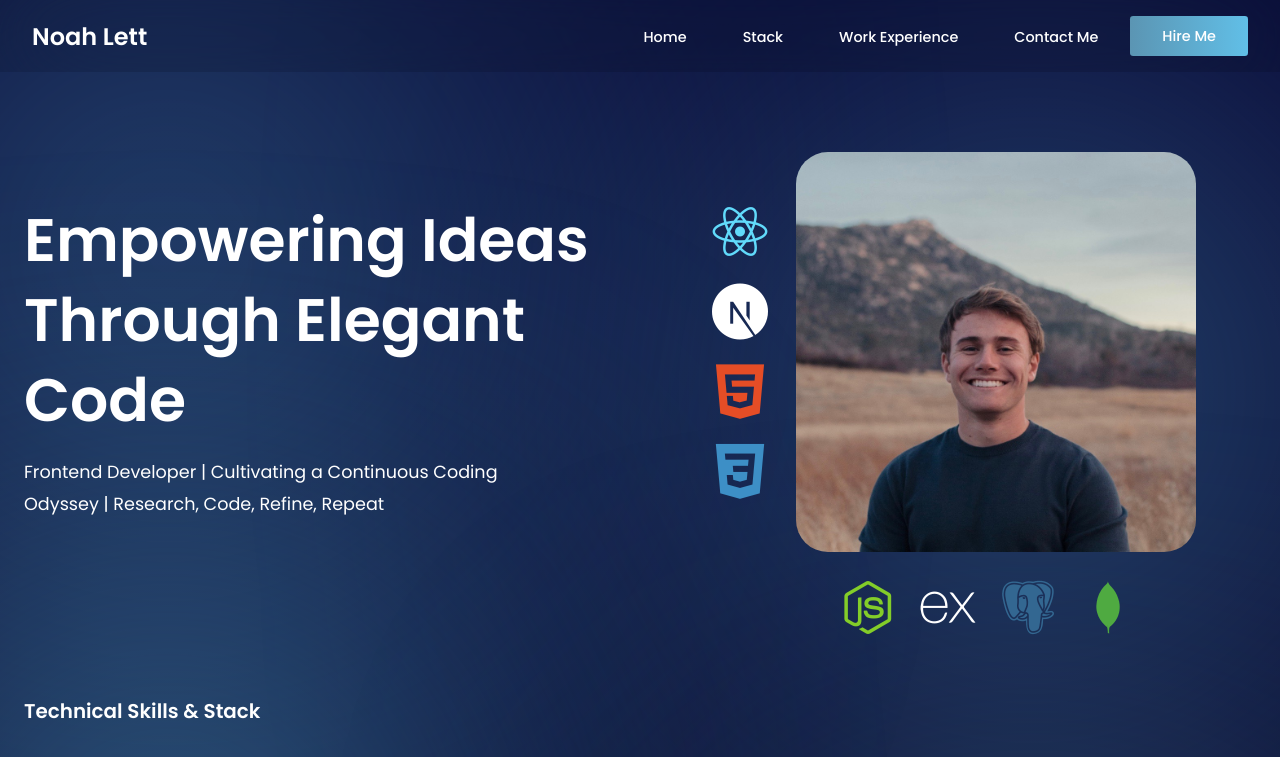
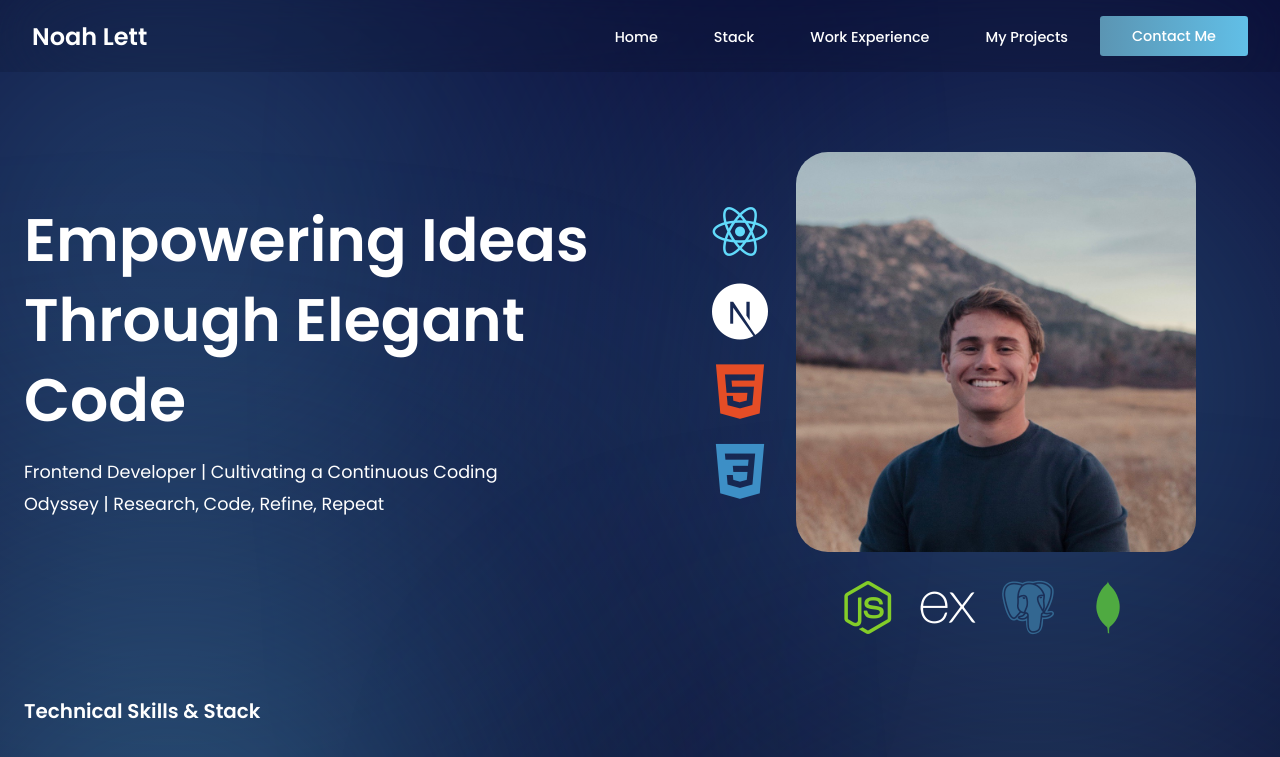
Before and after one commit to NoahLett/my-portfolio, a React (Vite) app: page / in a window 1280 px wide. Shown: the top 757 px of the page. Built offline with nearby package versions, Linux system fonts and the light colour scheme.

Commit message:
Added smooth scrolling functionality

```diff
--- a/src/components/ContactMe/ContactMe.jsx
+++ b/src/components/ContactMe/ContactMe.jsx
@@ -5,7 +5,7 @@ import ContactForm from './ContactForm/ContactForm';
 
 const ContactMe = () => {
   return (
-    <div className='contact-container'>
+    <div id='contact' className='contact-container'>
         <h5>Contact Me</h5>
 
         <div className='contact-content'>
--- a/src/components/Experience/Experience.jsx
+++ b/src/components/Experience/Experience.jsx
@@ -36,7 +36,7 @@ const Experience = () => {
   };
 
   return (
-    <div className='experience-container'>
+    <div id='experience' className='experience-container'>
         <h5>Professional Experience</h5>
 
         <div className='experience-content'>
--- a/src/components/Hero/Hero.jsx
+++ b/src/components/Hero/Hero.jsx
@@ -3,7 +3,7 @@ import './Hero.css';
 
 const Hero = () => {
   return (
-    <section className='hero-container'>
+    <section id='home' className='hero-container'>
         <div className='hero-content'>
             <h2 className=''>Empowering Ideas Through Elegant Code</h2>
             <p>Frontend Developer | Cultivating a Continuous Coding Odyssey | Research, Code, Refine, Repeat</p>
--- a/src/components/Navbar/MobileNav/MobileNav.jsx
+++ b/src/components/Navbar/MobileNav/MobileNav.jsx
@@ -2,6 +2,14 @@ import React from 'react';
 import './MobileNav.css';
 
 const MobileNav = ({ isOpen, toggleMenu }) => {
+
+  const scrollToSection = (sectionId) => {
+    const section = document.getElementById(sectionId);
+    if (section) {
+      section.scrollIntoView({ behavior: 'smooth', block: 'center' });
+    }
+  };
+
   return (
     <>
       <div className={`mobile-menu ${isOpen ? 'active' : ''}`} onClick={toggleMenu}>
@@ -9,19 +17,19 @@ const MobileNav = ({ isOpen, toggleMenu }) => {
             <h1 className='mobilenav-title'>Noah Lett</h1>
             <ul>
                 <li>
-                    <a className='menu-item'>Home</a>
+                    <a className='menu-item' onClick={() => scrollToSection('home')}>Home</a>
                 </li>
                 <li>
-                    <a className='menu-item'>Stack</a>
+                    <a className='menu-item' onClick={() => scrollToSection('stack')}>Stack</a>
                 </li>
                 <li>
-                    <a className='menu-item'>Work Experience</a>
+                    <a className='menu-item' onClick={() => scrollToSection('experience')}>Work Experience</a>
                 </li>
                 <li>
-                    <a className='menu-item'>Contact Me</a>
+                    <a className='menu-item' onClick={() => scrollToSection('projects')}>My Projects</a>
                 </li>
 
-                <button className='contact-btn' onClick={()=> {}}>Click Me</button>
+                <button className='contact-btn' onClick={()=> scrollToSection('contact')}>Contact Me</button>
             </ul>
         </div>
       </div>
--- a/src/components/Navbar/Navbar.jsx
+++ b/src/components/Navbar/Navbar.jsx
@@ -13,6 +13,13 @@ const Navbar = () => {
     setOpenMenu(!openMenu);
   };
 
+  const scrollToSection = (sectionId) => {
+    const section = document.getElementById(sectionId);
+    if (section) {
+      section.scrollIntoView({ behavior: 'smooth', block: 'center' });
+    }
+  };
+
   return (
     <>
 
@@ -24,19 +31,19 @@ const Navbar = () => {
 
           <ul>
             <li>
-              <a className='menu-item'>Home</a>
+              <a className='menu-item' onClick={() => scrollToSection('home')}>Home</a>
             </li>
             <li>
-              <a className='menu-item'>Stack</a>
+              <a className='menu-item' onClick={() => scrollToSection('stack')}>Stack</a>
             </li>
             <li>
-              <a className='menu-item'>Work Experience</a>
+              <a className='menu-item' onClick={() => scrollToSection('experience')}>Work Experience</a>
             </li>
             <li>
-              <a className='menu-item'>Contact Me</a>
+              <a className='menu-item' onClick={() => scrollToSection('projects')}>My Projects</a>
             </li>
 
-            <button className='contact-btn' onClick={()=> {}}>Hire Me</button>
+            <button className='contact-btn' onClick={()=> scrollToSection('contact')}>Contact Me</button>
           </ul>
 
           <div className='menu-btn' onClick={toggleMenu}>
--- a/src/components/Stack/Stack.jsx
+++ b/src/components/Stack/Stack.jsx
@@ -13,7 +13,7 @@ const Stack = () => {
   };
 
   return (
-    <section className='stack-container'>
+    <section id='stack' className='stack-container'>
         <h5>Technical Skills &amp; Stack</h5>
         <div className='stack-content'>
             <div className='stack'>
```
